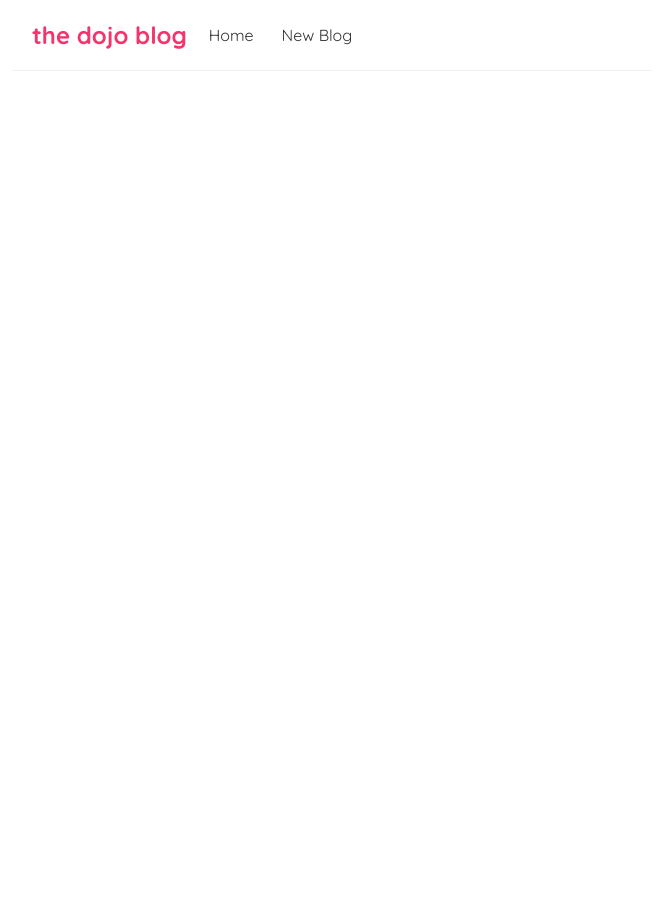
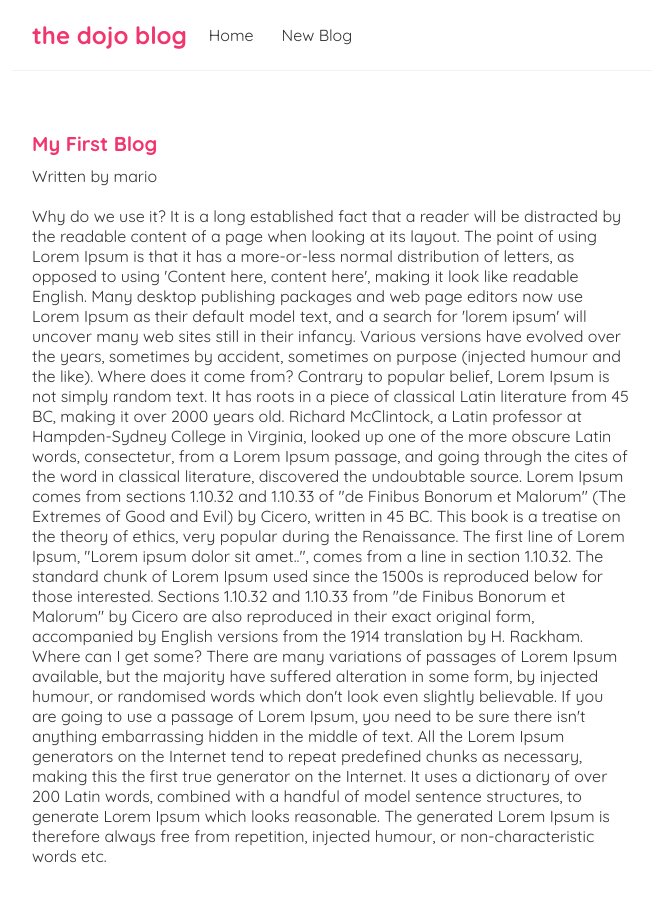
Before and after one commit to TurkiOmar77/course-react, a React (Create React App) app: page /blogs/1 in a window 1280 px wide. Shown: the top 902 px of the page, without its empty margins (308-967 px from the left). Before the commit the page ends 800 px from the top, so only its background shows below. Built offline with nearby package versions, Linux system fonts and the light colour scheme; data requests are answered from the project's data file.

Commit message:
cours 26

```diff
--- a/src/App.js
+++ b/src/App.js
@@ -2,6 +2,7 @@ import Navbar from './navbar';
 import Home from './Home';
 import { BrowserRouter as Router , Route, Routes } from 'react-router-dom';
 import Create from './create';
+import BlogDetails from './blogDetails';
 function App() {
   const title = 'welcome to new bolg :)';
   const likes = 50;
@@ -14,6 +15,7 @@ function App() {
           <Routes>
             <Route path="/" element={<Home />} />
             <Route path="/create" element={<Create />} />
+            <Route path="/blogs/:id" element={<BlogDetails />} />
           </Routes>
         </div>
       </div>
--- a/src/BlogsList.js
+++ b/src/BlogsList.js
@@ -1,14 +1,17 @@
-const BlogsList = ({blogs,title }) => {
+import { Link } from "react-router-dom";
+
+const BlogsList = ({blogs}) => {
 
     // const blogs = props.blogs;
     // const title = props.title;
     return (
         <div className="blog-ist">
-          <h2>{title}</h2>
             {blogs.map((blog)=>(
               <div className="blog-preview" key={blog.id}>
-                <h2>{blog.title}</h2>
-                <p>written by {blog.author}</p>
+                <Link to={'/blogs/'+blog.id}>
+                  <h2>{blog.title}</h2>
+                  <p>written by {blog.author}</p>
+                </Link>
               </div>
             ))}
         </div>
--- a/src/Home.js
+++ b/src/Home.js
@@ -6,7 +6,7 @@ const Home = () => {
         <div className="home">
           {error && <div>{error}</div>}
             {isPinding && <div>Loding ...</div>}
-            {blogs && <BlogsList blogs={blogs} title='All Blogs' />}
+            {blogs && <BlogsList blogs={blogs}/>}
 
         </div>
      );
--- /dev/null
+++ b/src/blogDetails.js
@@ -0,0 +1,21 @@
+import { useParams } from "react-router-dom";
+import useFetch from "./fetch";
+
+const BlogDetails = () => {
+    const { id } = useParams();
+    const {Data : blog,isPinding,error} = useFetch('http://localhost:8000/blogs/'+id);
+    return (
+        <div className="blog-details">
+          { isPinding && <div>Loading...</div> }
+          { error && <div>{ error }</div> }
+          { blog &&
+            <article>
+              <h2>{ blog.title }</h2>
+              <p>Written by { blog.author }</p>
+              <div>{ blog.body }</div>
+            </article>
+          }
+        </div>
+      );
+    }
+export default BlogDetails;
--- a/src/fetch.js
+++ b/src/fetch.js
@@ -29,6 +29,8 @@ const useFetch = (url) =>{
           }
         })
         },1000)
+
+        return () => abortCont.abort();
     },[url]);
 
     return {Data,isPinding,error}
--- a/src/index.css
+++ b/src/index.css
@@ -47,3 +47,14 @@
   color: #f1356d;
   margin-bottom: 8px;
 }
+.blog-preview a{
+  text-decoration: none;
+}
+.blog-details h2 {
+  font-size: 20px;
+  color: #f1356d;
+  margin-bottom: 10px;
+}
+.blog-details div {
+  margin: 20px 0;
+}
```
